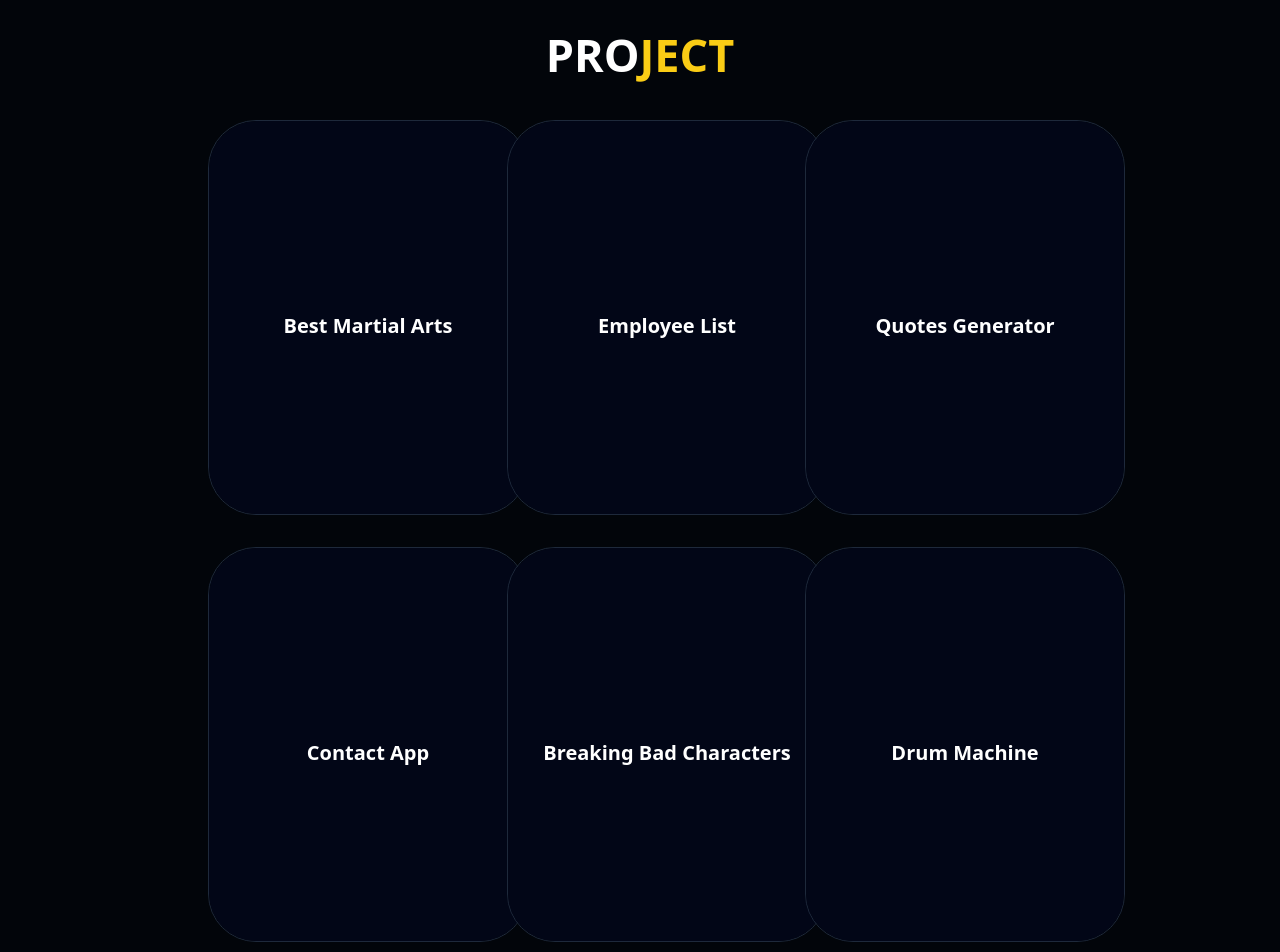
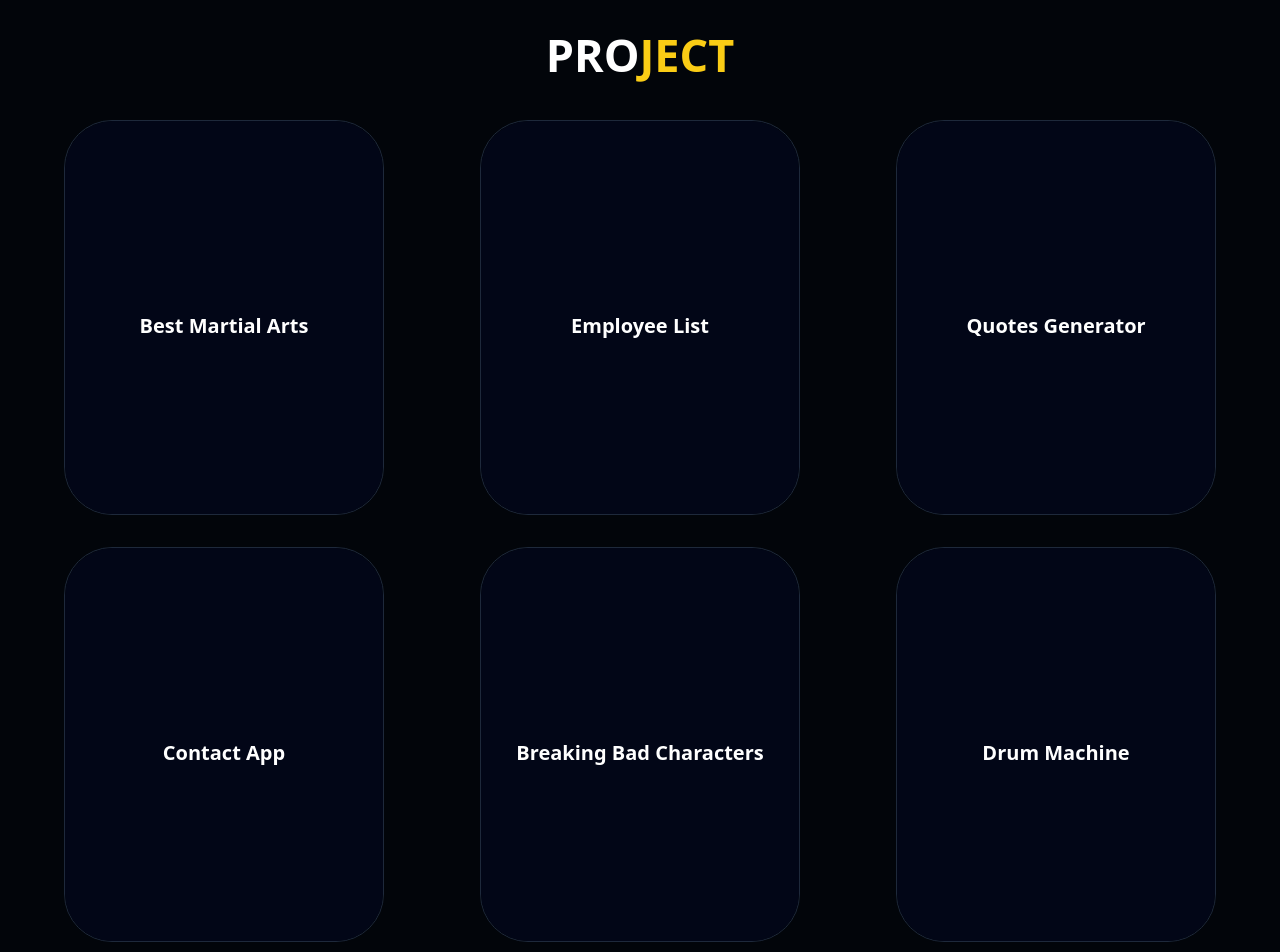
Before and after one commit to daffnr/Portofolio, a Next.js app: page /home in a window 1280 px wide. Shown: the part 2620-3572 px from the top of the page. Built offline with nearby package versions, Linux system fonts and the light colour scheme.

Commit message:
edit card position

```diff
--- a/components/Projects.tsx
+++ b/components/Projects.tsx
@@ -14,8 +14,8 @@
       <h1 className="heading">
         Pro<span className="text-yellow-400">ject</span>
       </h1>
-      <div className="max-w-[1500px] px-52 pt-[2rem] grid grid-cols-1 md:grid-cols-2 lg:grid-cols-3 gap-[2rem]">
-        <div>
+      <div className="max-w-[1500px] mx-auto px-4 sm:px-6 lg:px-8 pt-[2rem] grid grid-cols-1 md:grid-cols-2 lg:grid-cols-3 gap-[2rem]">
+        <div className="flex justify-center">
           <div
             onClick={() =>
               window.open("https://web-company-profile-three.vercel.app/home")
@@ -28,7 +28,7 @@
             </GlareCard>
           </div>
         </div>
-        <div>
+        <div className="flex justify-center">
           <div
             onClick={() =>
               window.open("https://employee-list-liard.vercel.app/")
@@ -39,7 +39,7 @@
             </GlareCard>
           </div>
         </div>
-        <div>
+        <div className="flex justify-center">
           <div
             onClick={() =>
               window.open("https://random-quotes-generator-puce.vercel.app/")
@@ -52,7 +52,7 @@
             </GlareCard>
           </div>
         </div>
-        <div>
+        <div className="flex justify-center">
           <div
             onClick={() =>
               window.open("https://my-contact-app-kappa.vercel.app/")
@@ -63,7 +63,7 @@
             </GlareCard>
           </div>
         </div>
-        <div>
+        <div className="flex justify-center">
           <div
             onClick={() =>
               window.open("https://breaking-bad-characters-rose.vercel.app/")
@@ -76,7 +76,7 @@
             </GlareCard>
           </div>
         </div>
-        <div>
+        <div className="flex justify-center">
           <div
             onClick={() =>
               window.open("https://drum-machine-opal-iota.vercel.app/")
```
